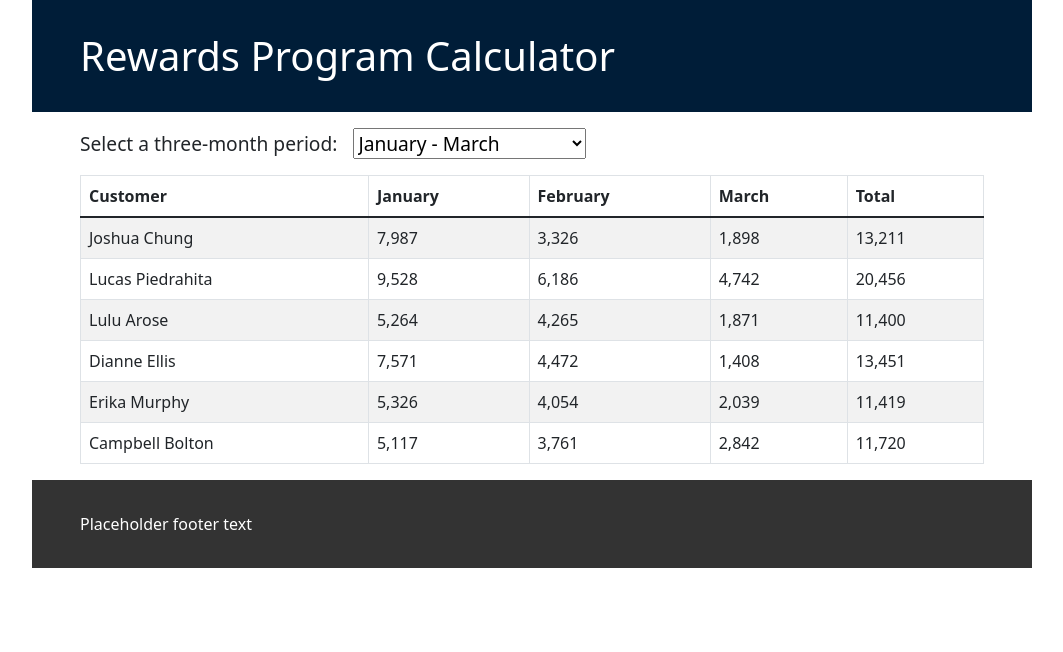
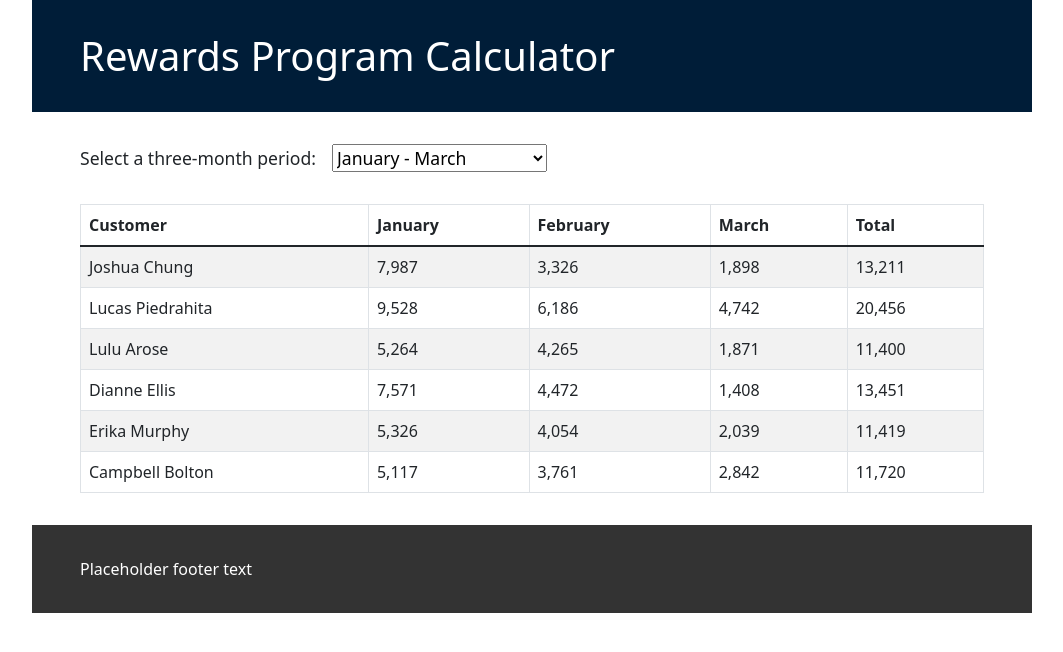
Before and after one commit to LucasPiedrahita/rewards-program, a React (Create React App) app: page / in a window 1280 px wide. Shown: the top 652 px of the page, without its empty margins (108-1171 px from the left). Built offline with nearby package versions, Linux system fonts and the light colour scheme; data requests are answered from the project's data file.

Commit message:
update to use default exports

```diff
--- a/src/App.js
+++ b/src/App.js
@@ -6,7 +6,7 @@ import calculateRewardsForAllCustomers from './utils/calculateRewards'
 import { getMonthNameByNumber } from './utils/dateUtils'
 import GlobalStyles from './styles/Global.styled'
 import { ThemeProvider } from 'styled-components'
-import { Container } from './styles/Container.styled'
+import Container from './styles/Container.styled'
 
 const App = () => {
   const [transactions, setTransactions] = useState([])
--- a/src/components/DateSelectionForm.js
+++ b/src/components/DateSelectionForm.js
@@ -1,5 +1,5 @@
 import React from 'react'
-import { StyledDateSelectionForm } from '../styles/DateSelectionForm.styled'
+import StyledDateSelectionForm from '../styles/DateSelectionForm.styled'
 
 const DateSelectionForm = ({ transactions, onChange, firstMonth }) => {
   const selectionOptions = [
--- a/src/components/DisplayCustomers.js
+++ b/src/components/DisplayCustomers.js
@@ -1,7 +1,9 @@
 import React from 'react'
 import Table from 'react-bootstrap/Table'
+import StyledDisplayCustomers from '../styles/DisplayCustomers.styled'
 
 const DisplayCustomers = ({ customers, selectedMonths }) => (
+  <StyledDisplayCustomers>
     <Table striped bordered hover id='customer-rewards-table'>
       <thead>
         <tr id='customer-rewards-header'>
@@ -32,6 +34,7 @@ const DisplayCustomers = ({ customers, selectedMonths }) => (
         )}
       </tbody>
     </Table>
+  </StyledDisplayCustomers>
 )
 
 export default DisplayCustomers
--- a/src/styles/Container.styled.js
+++ b/src/styles/Container.styled.js
@@ -1,9 +1,10 @@
 import styled from 'styled-components'
 
-export const Container = styled.div`
+const Container = styled.div`
   width: 100%;
   max-width: 1000px;
   padding: 0 3rem;
   margin: 0 auto;
   background-color: ${({ bg }) => bg};
 `
+export default Container
--- a/src/styles/DateSelectionForm.styled.js
+++ b/src/styles/DateSelectionForm.styled.js
@@ -1,10 +1,11 @@
 import styled from 'styled-components'
 
-export const StyledDateSelectionForm = styled.form`
-  margin: 1rem 0;
-  font-size: 1.2rem;
+const StyledDateSelectionForm = styled.form`
+  margin: 2rem 0;
+  font-size: 1.1rem;
 
   select {
     margin: 0 1rem;
   }
 `
+export default StyledDateSelectionForm
--- /dev/null
+++ b/src/styles/DisplayCustomers.styled.js
@@ -0,0 +1,6 @@
+import styled from 'styled-components'
+
+const StyledDisplayCustomers = styled.div`
+  margin-bottom: 2rem;
+`
+export default StyledDisplayCustomers
```
Lines whose indentation alone changed are shown as unchanged.
